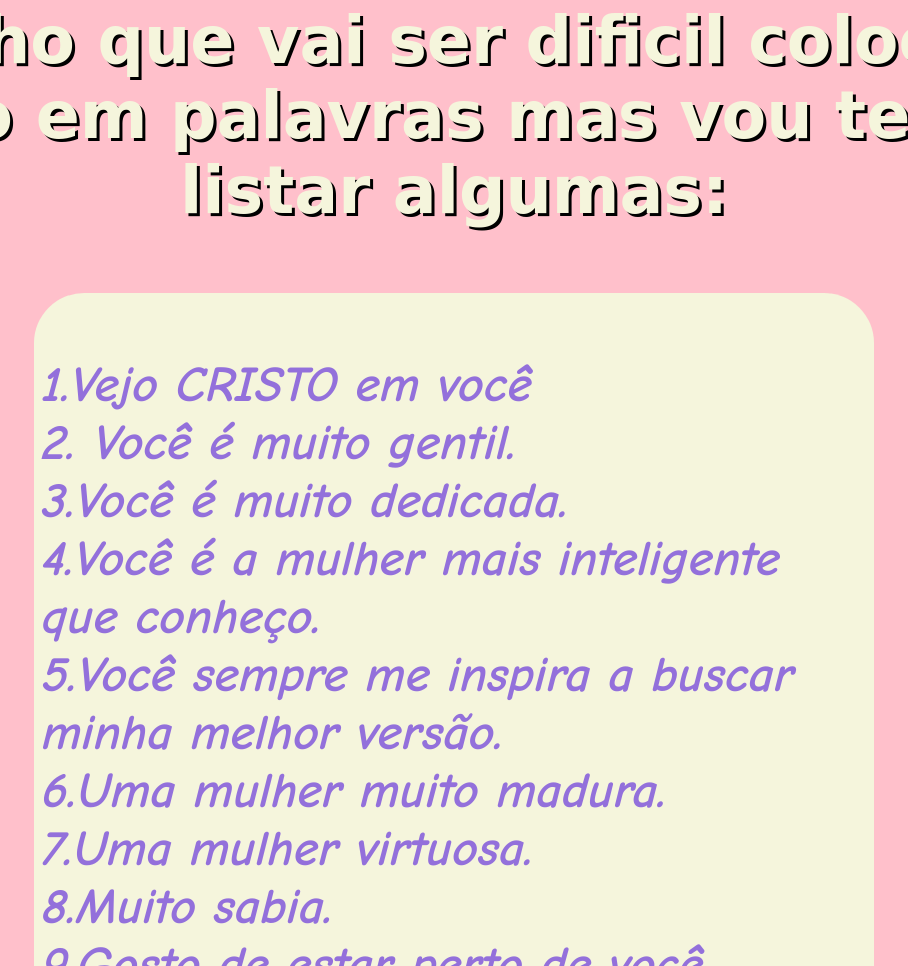
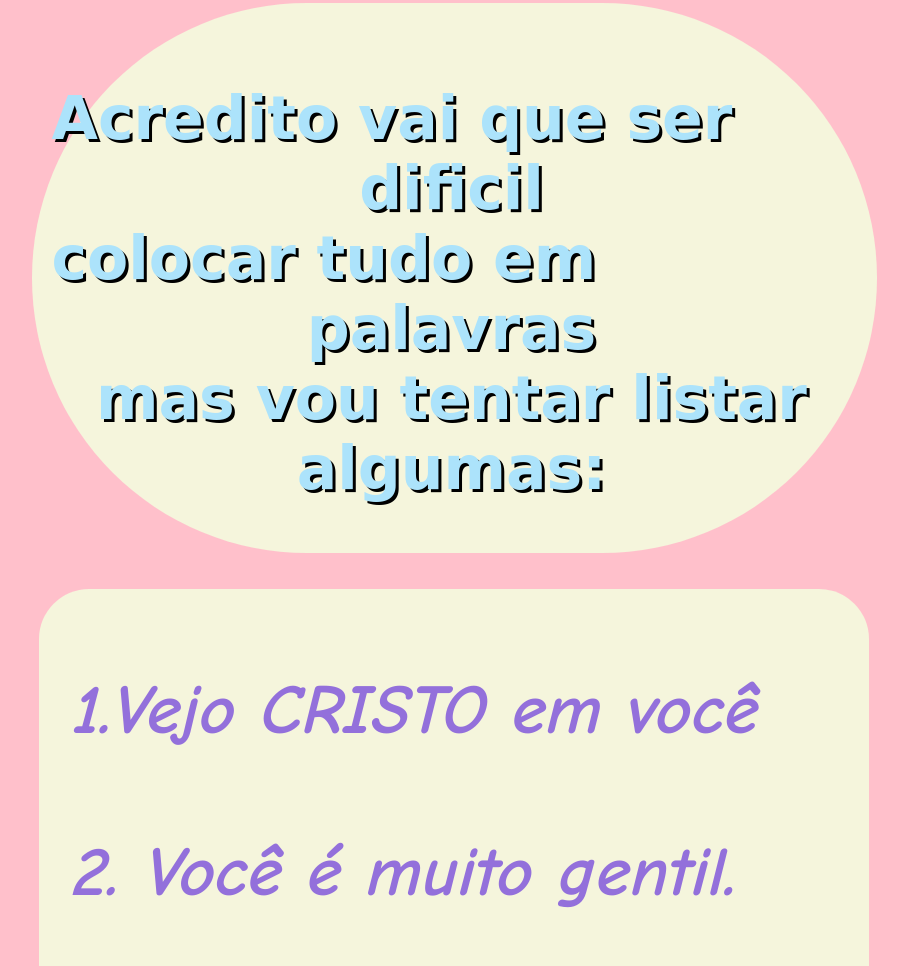
Before and after one commit to GabrielfsCarrasco/VG, a plain HTML site: page index.html in a window 1280 px wide. Shown: the part 674-1640 px from the top of the page, without its empty margins (186-1094 px from the left). Drawn offline with Linux system fonts and the light colour scheme.

Commit message:
Add files via upload

```diff
--- a/estilo.css
+++ b/estilo.css
@@ -1,39 +1,47 @@
 body{background-color: pink}
-h1{text-align-last: center;
+h1{
+  text-align-last: center;
   font-size: 140px;
   font-family: cursive;
   font-weight: bold;
   color: blueviolet;
   text-shadow: 6px 1px 0px #FFF;
 }
-p{text-align-last: center;
+p{
+  text-align-last: center;
   text-shadow: 3px 3px 0px #000;
-       color: beige;
-         font-size: 65px;
+  color: #ace3fb;
+  font-size: 60px;
   font-family: cursive;
   font-weight:bold;
+  background-color: beige;
+  width: 800px;
+  margin: auto;
+  border-radius: 300px;
+  padding: 80px 25px 50px 20px;
 }
 #lista{
   text-align-last: left;
   text-shadow: none;
   color: mediumpurple;
-               font-size: 50px;
+  font-size: 70px;
   font-family: Comic Sans MS, Comic Sans, cursive;
   font-weight:bold;
   font-style: italic;
   background-color: beige;
-width: 830px;
+  width: 800px;
   margin: auto;
   border-radius: 50px;
-  padding: 5px;
+  padding: 0 0 0 30px;
 }
-#continuando{text-align-last: center;
+#continuando{
+  text-align-last: center;
   text-shadow: 3px 3px 0px #000;
   color: beige;
   font-size: 65px;
   font-family: Comic Sans MS, Comic Sans, cursive;
   font-weight:bold;}
-button{
+.button{
   display: block;
   text-decoration: none;
   margin-right: auto;
@@ -77,9 +85,13 @@ border-radius: 100px;
   font-weight: bold;
   color: blueviolet;
  text-shadow: 6px 1px 0px #FFF}
-#fim{text-align-last: center;
- font-size: 80px;
+.meses{text-align-last: center;
+ font-size: 100px;
   font-family: cursive;
   font-weight: bold;
   color: beige;
  text-shadow: 6px 1px 0px #000}
+
+a{
+  text-decoration: none;
+}
--- a/index.html
+++ b/index.html
@@ -10,34 +10,59 @@
   <h1>
    Motivos<br> De<br>Porque Te Amo
   </h1>
-  <p>Acho que vai ser dificil colocar<br> tudo em palavras mas vou tentar<br>listar algumas:</p>
+  <p>Acredito vai que ser dificil
+    <br> colocar tudo em palavras
+    <br>mas vou tentar listar
+    <br>algumas:</p>
+  <br>
+  <br>
   <p id="lista">
     <br>
     1.<strong>Vejo <em>CRISTO</em> em você</strong>
+    <br>
     <br>2. Você é muito gentil.
+    <br>
     <br>3.Você é muito dedicada.
+    <br>
     <br>4.Você é a mulher mais inteligente que conheço.
+    <br>
     <br>5.Você sempre me inspira a buscar minha melhor versão.
+    <br>
     <br>6.Uma mulher muito madura.
+    <br>
     <br>7.Uma mulher virtuosa.
+    <br>
     <br>8.Muito sabia.
+    <br>
     <br>9.Gosto de estar perto de você.
+    <br>
     <br>10.Sempre encontro paz em você.
+    <br>
     <br>11.Me ajudou mesmo sem saber a crescer espiritualmente, e como pessoa.
+    <br>
     <br>12.Vivi os melhores momentos esse ano ao seu lado.
-    <br>13.Seu cabelo é tão perfeito
+    <br>
+    <br>13.Seu cabelo é tão perfeito.
+    <br>
     <br>14.Seu cheiro é o melhor de todos.
+    <br>
     <br>15.Sempre tão linda, em todos os momentos.
+    <br>
     <br>16.Seus olhos são muito lindos (seu olhar, quando esta feliz ou empolgada é perfeito).
-    <br>17.Sua boca (seus beijos são perfeitos)
+    <br>
+    <br>17.Sua boca (seus beijos são perfeitos).
+    <br>
     <br>18.Seu sorriso trás luz aos meus dias.
-    <br>19.Até quando está brava é linda rs
+    <br>
+    <br>19.Até quando está brava é linda rs.
+    <br>
     <br>20.Seu abraço é o melhor lugar.
     <br>
     <br>
   </p>
   <br>
   <br>
-  <a href='https://gabrielfscarrasco.github.io/VG/iIndex.html'><button>Continua...</button></a>
+  <a href='https://gabrielfscarrasco.github.io/VG/iIndex.html'><button class="button">Continua...</button></a>
+
 </body>
 </html>
```
Also changed, not shown: iIndex.html (+31 -0 lines). Lines whose indentation alone changed are shown as unchanged.
